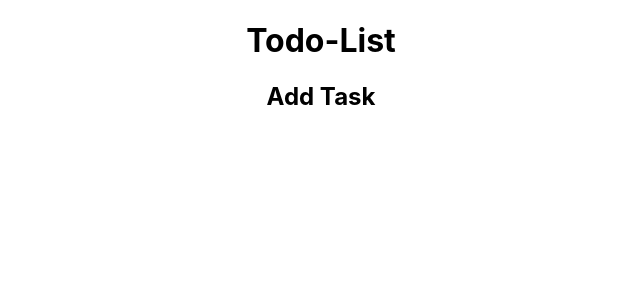
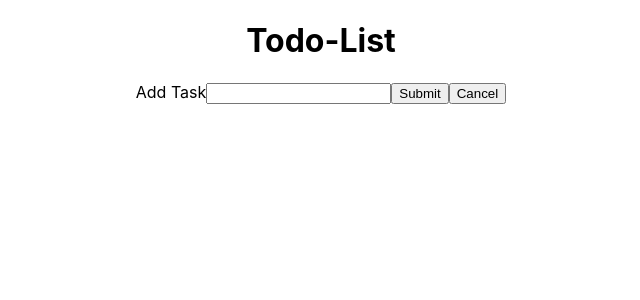
Before and after one commit to joshuascan/todo-list, a React (Create React App) app: page / in a window 1280 px wide. Shown: the top 300 px of the page, without its empty margins (319-959 px from the left). Built offline with nearby package versions, Linux system fonts and the light colour scheme.

Commit message:
creates simple new task input form

```diff
--- a/src/components/TodoForm.jsx
+++ b/src/components/TodoForm.jsx
@@ -22,16 +22,32 @@ const initialFormValues = {
 const TodoForm = () => {
   const [newTask, setNewTask] = useState(initialFormValues);
 
+  const handleChange = (e) => {
+    setNewTask({ ...newTask, [e.target.name]: e.target.value });
+  };
+
   const handleSubmit = (e) => {
     e.preventDefault();
     tasks.push(newTask);
     setNewTask(initialFormValues);
   };
 
+  const handleCancel = () => {
+    setNewTask(initialFormValues);
+  };
+
   return (
     <div>
-      <h2>Add Task</h2>
       <form onSubmit={handleSubmit}></form>
+      <label>Add Task</label>
+      <input
+        value={newTask.task}
+        onChange={handleChange}
+        name="task"
+        type="text"
+      />
+      <button type="submit">Submit</button>
+      <button onClick={handleCancel}>Cancel</button>
     </div>
   );
 };
```
Also changed, not shown: src/index.js (+6 -6 lines).
